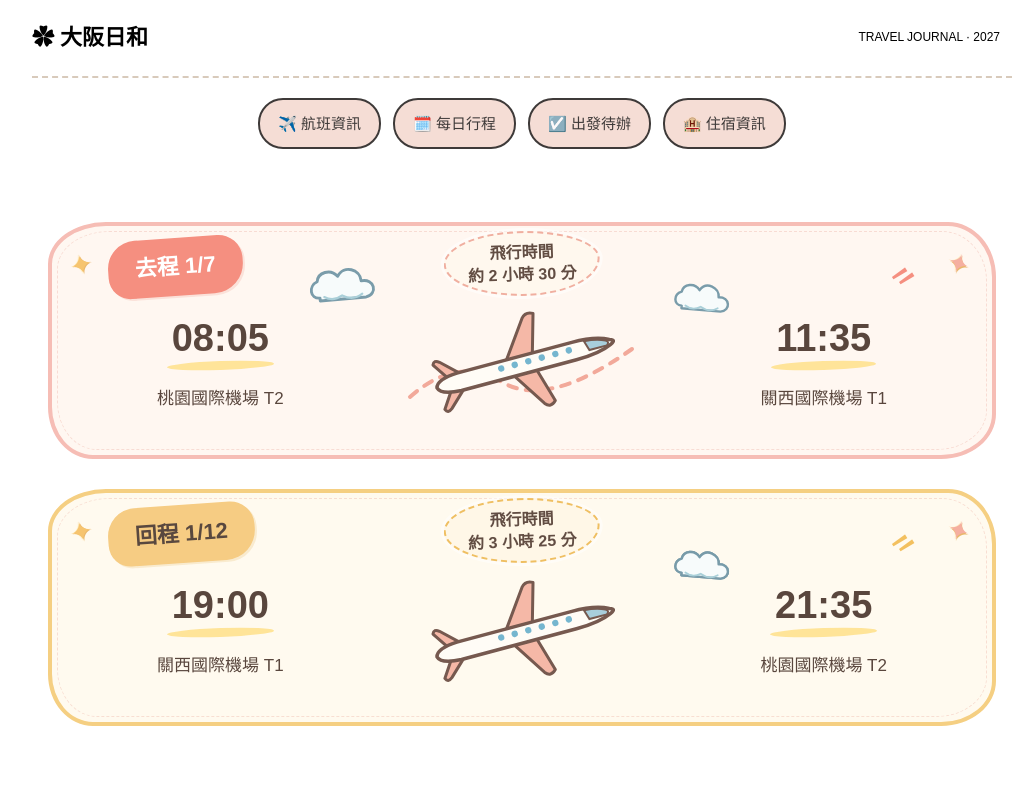
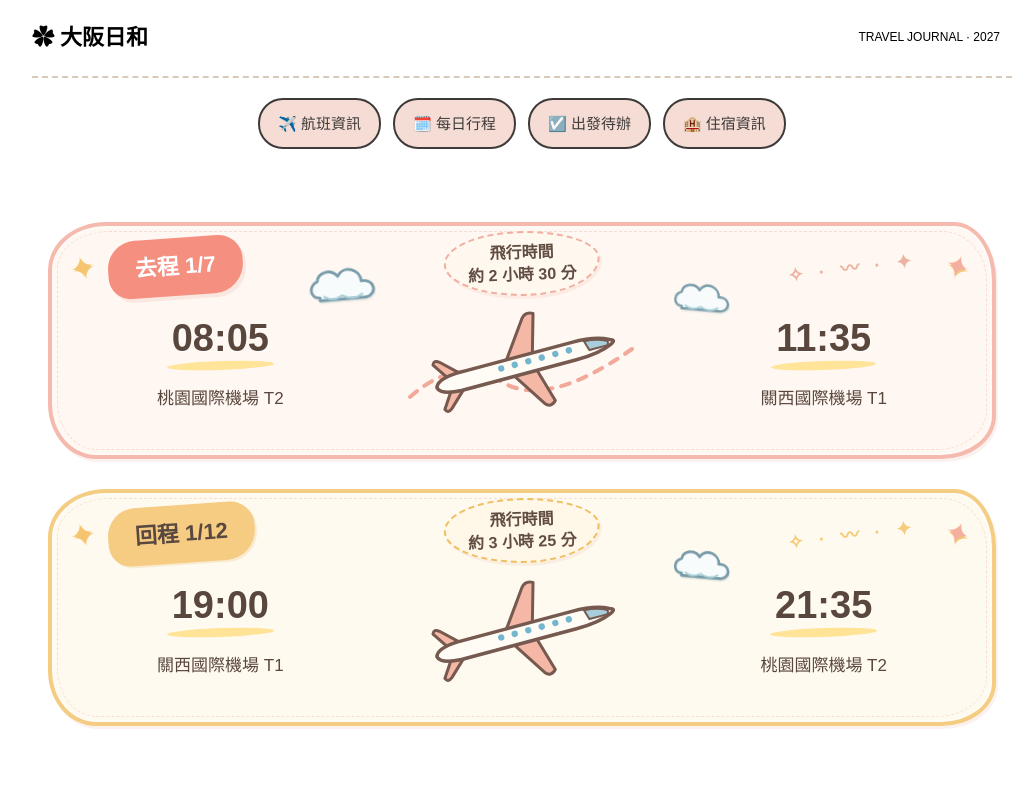
Before and after one commit to joanne888888/osaka-trip, a plain HTML site: page index.html in a window 1280 px wide. Shown: the top 800 px of the page, without its empty margins (118-1149 px from the left). Drawn offline with Linux system fonts and the light colour scheme; a web font is replaced by a local one.

Commit message:
Update index.html

```diff
--- a/index.html
+++ b/index.html
@@ -257,7 +257,58 @@ html {
   color: #F3C05F;
 }
 
+/* 日系手繪塗鴉加強 */
+.flight-illustration {
+  border-radius: 58px 42px 55px 48px / 48px 58px 43px 55px;
+  box-shadow:
+    2px 3px 0 rgba(220, 150, 130, 0.12),
+    inset 0 0 0 2px rgba(255,255,255,0.35);
+}
 
+.flight-illustration.outbound {
+  border-color: #F5B9AD;
+}
+
+.flight-illustration.return {
+  border-color: #F4CD83;
+}
+
+.flight-date-tag {
+  box-shadow: 3px 4px 0 rgba(220, 145, 125, 0.15);
+}
+
+.flight-duration-bubble {
+  box-shadow: 2px 3px 0 rgba(220, 145, 125, 0.12);
+}
+
+.flight-cloud {
+  filter: drop-shadow(1px 2px 0 rgba(100, 140, 150, 0.12));
+}
+
+.flight-decoration {
+  font-size: 30px;
+  text-shadow:
+    1px 2px 0 #F3C778,
+    -1px 0 0 #FFF0D0;
+}
+
+.flight-illustration::after {
+  content: "✧  ·  〰  ·  ✦";
+  position: absolute;
+  right: 7%;
+  bottom: 12px;
+  z-index: 2;
+  color: #E9A18F;
+  font-size: 19px;
+  letter-spacing: 5px;
+  transform: rotate(-7deg);
+  opacity: 0.8;
+  pointer-events: none;
+}
+
+.flight-point strong {
+  text-shadow: 1px 1px 0 rgba(255,255,255,0.8);
+}
 /* 手機版航班卡片 */
 @media (max-width: 600px) {
   .flight-info {
```
